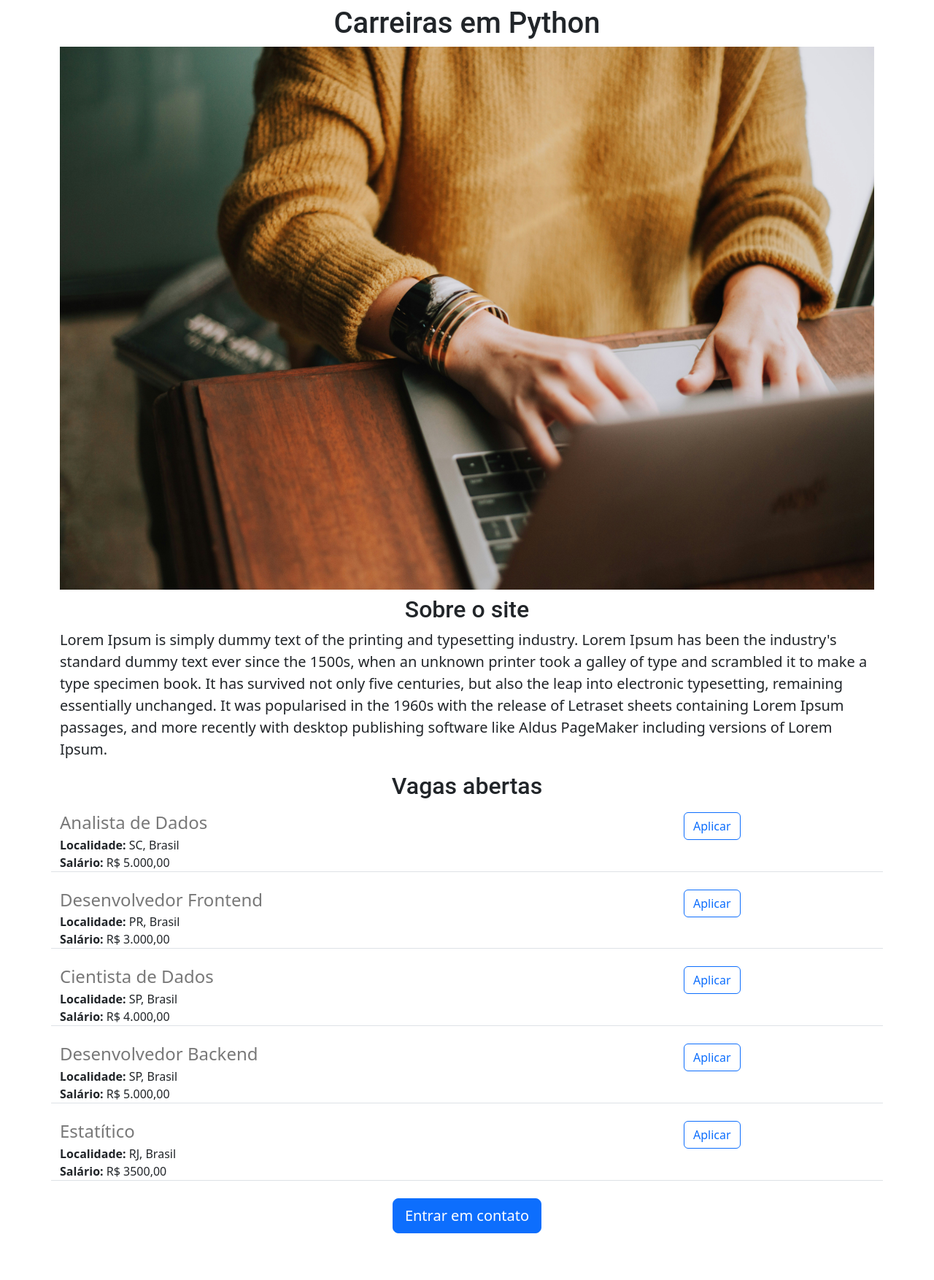
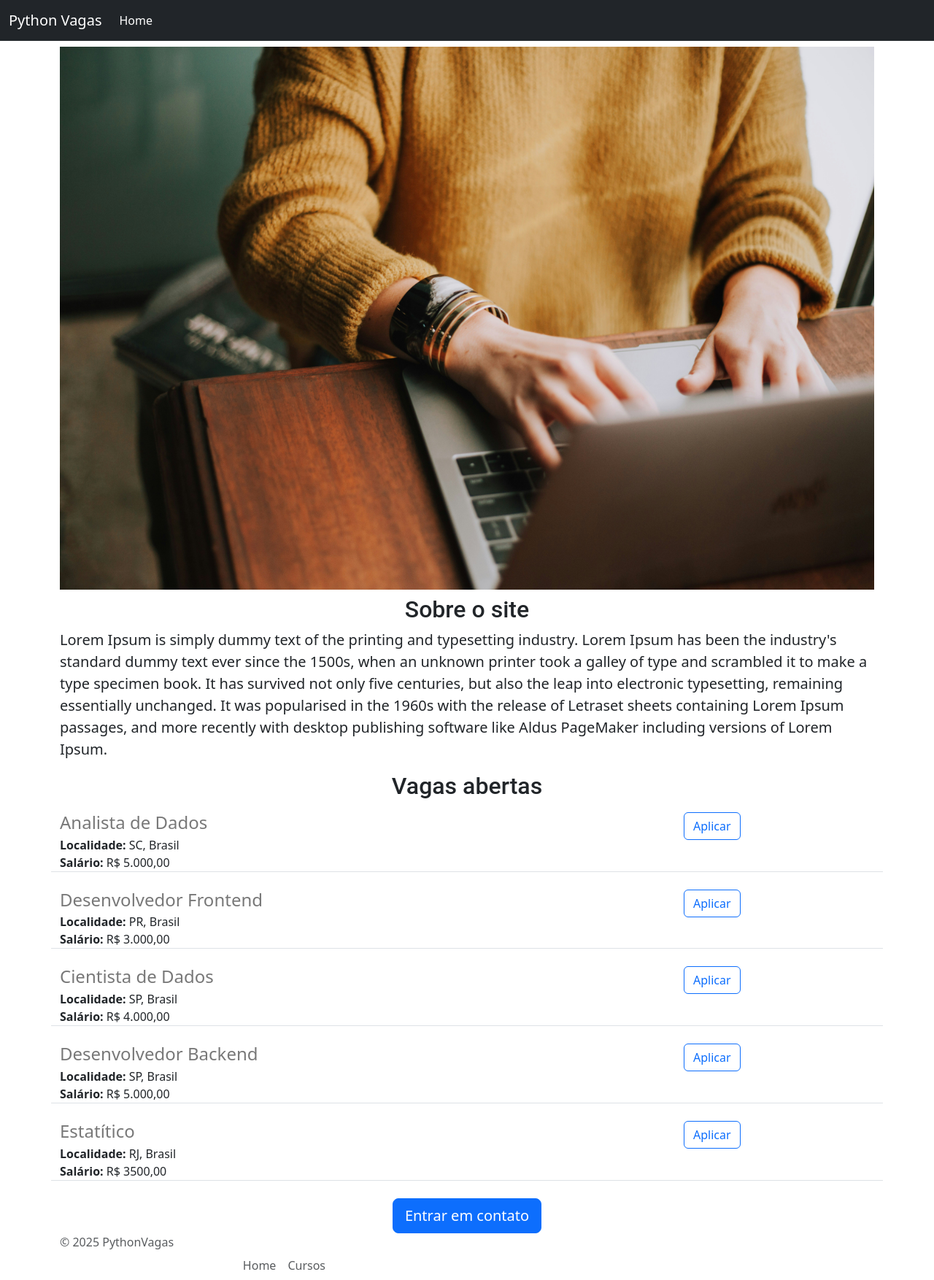
Before and after one commit to CardosoRepository/Python-Carreiras, a Flask app: page / in a window 1280 px wide. Shown: the whole page at 73% size. Before the commit the page ends 1690 px from the top, so only its background shows below. Run offline with Flask 3, Linux system fonts and the light colour scheme.

Commit message:
feat (main): navbar and footer added. Mail implemented

```diff
--- a/app.py
+++ b/app.py
@@ -1,4 +1,4 @@
-from flask import Flask, render_template
+from flask import Flask, jsonify, render_template
 
 app = Flask(__name__)
 
@@ -32,8 +32,13 @@ VAGAS = [{
 
 @app.route('/')
 def hello_world():
-	return render_template("home.html", vagas=VAGAS)
+    return render_template("home.html", vagas=VAGAS)
+
+
+@app.route('/vagas')
+def vagas():
+    return jsonify(VAGAS)
 
 
 if __name__ == '__main__':
-	app.run(host='0.0.0.0', debug=True)
+    app.run(host='0.0.0.0', debug=True)
--- a/templates/home.html
+++ b/templates/home.html
@@ -11,6 +11,7 @@
 			crossorigin="anonymous">
 	</head>
 	<body>
+		{% include 'includes/navbar.html'%}
 		<div class="container">
 			<h1 class="text-center my-2">Carreiras em Python</h1>
 			<img class="img-fluid" src="{{url_for('static', filename='carreira.jpg')}}"/>
@@ -32,9 +33,13 @@
 				{% endfor %}
 			</p>
 			<div class="text-center">
-				<button class="btn btn-primary btn-lg">Entrar em contato</button>
+				<a
+					class="btn btn-primary btn-lg"
+					href="mailto:someone@yoursite.com"
+				>Entrar em contato</a>
 			</div>
 		</div>
+		{% include 'includes/footer.html'%}
 		<script
 			src="https://cdn.jsdelivr.net/npm/bootstrap@5.3.6/dist/js/bootstrap.bundle.min.js"
 			integrity="sha384-j1CDi7MgGQ12Z7Qab0qlWQ/Qqz24Gc6BM0thvEMVjHnfYGF0rmFCozFSxQBxwHKO"
--- /dev/null
+++ b/templates/includes/footer.html
@@ -0,0 +1,13 @@
+<div class="container">
+  <footer class="d-flex.flex-wrap.justify-content-between.align-items-center.py-3.my-4.border-top">
+    <p class="col-md-4 mb-0 text-muted">&copy; 2025 PythonVagas</p>
+    <ul class="nav col-md-4 justify-content-end">
+      <li class="nav-item">
+        <a href="/" class="nav-link px-2 text-muted">Home</a>
+      </li>
+      <li class="nav-item">
+        <a href="https://www.udemy.com/home/my-courses/learning/" class="nav-link px-2 text-muted">Cursos</a>
+      </li>
+    </ul>
+  </footer>
+</div>
--- /dev/null
+++ b/templates/includes/navbar.html
@@ -0,0 +1,21 @@
+<nav class="navbar navbar-expand-lg navbar-dark bg-dark fixed-top"">
+  <div class="container-fluid">
+    <a href="/" class="navbar-brand">Python Vagas</a>
+    <button class="navbar-toggler"
+      type="button"
+      data-bs-toggle="collapse"
+      data-bs-target="#navbarNavAltMarkup"
+      aria-controls="navbarNavAltMarkup"
+      aria-expanded="false"
+      aria-label="Toggle navigation">
+        <span class="navbar-toggle-icon"></span>
+      </button>
+    <div class="collapse navbar-collapse" id="navbarNavAltMarkup">
+      <ul class=navbar-nav>
+        <li class="nav-item">
+          <a href="/" class="nav-link active">Home</a>
+        </li>
+      </ul>
+    </div>
+  </div>
+</nav>
--- a/templates/includes/vagas_item.html
+++ b/templates/includes/vagas_item.html
@@ -10,6 +10,10 @@
     </div>
   </div>
   <div class="col-12 col-sm-3">
-    <button type="button" class="btn btn-outline-primary">Aplicar</button>
+    <a
+      type="button"
+      class="btn btn-outline-primary"
+      href="mailto:someone@yoursite.com?subject=Vaga {{vaga.titulo}}"
+    >Aplicar</a>
   </div>
 </div>
```
